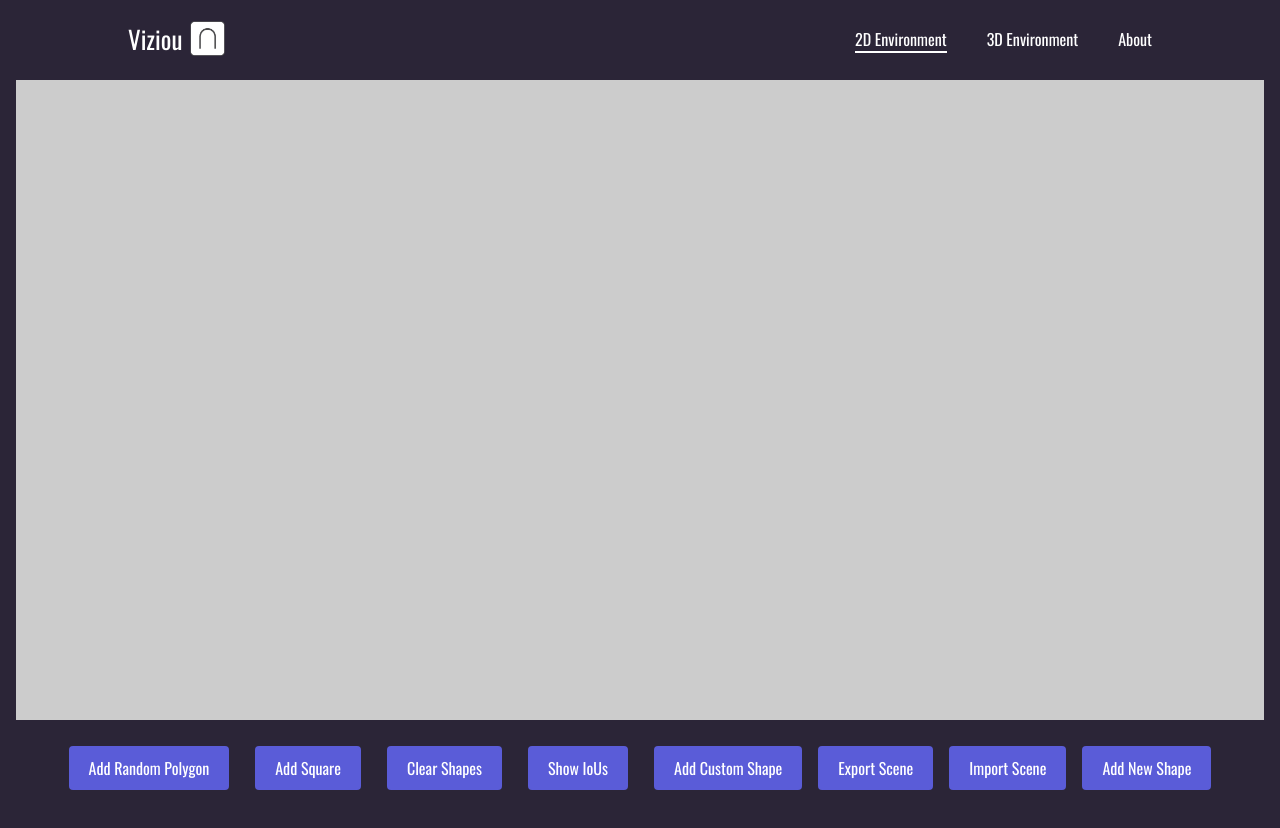
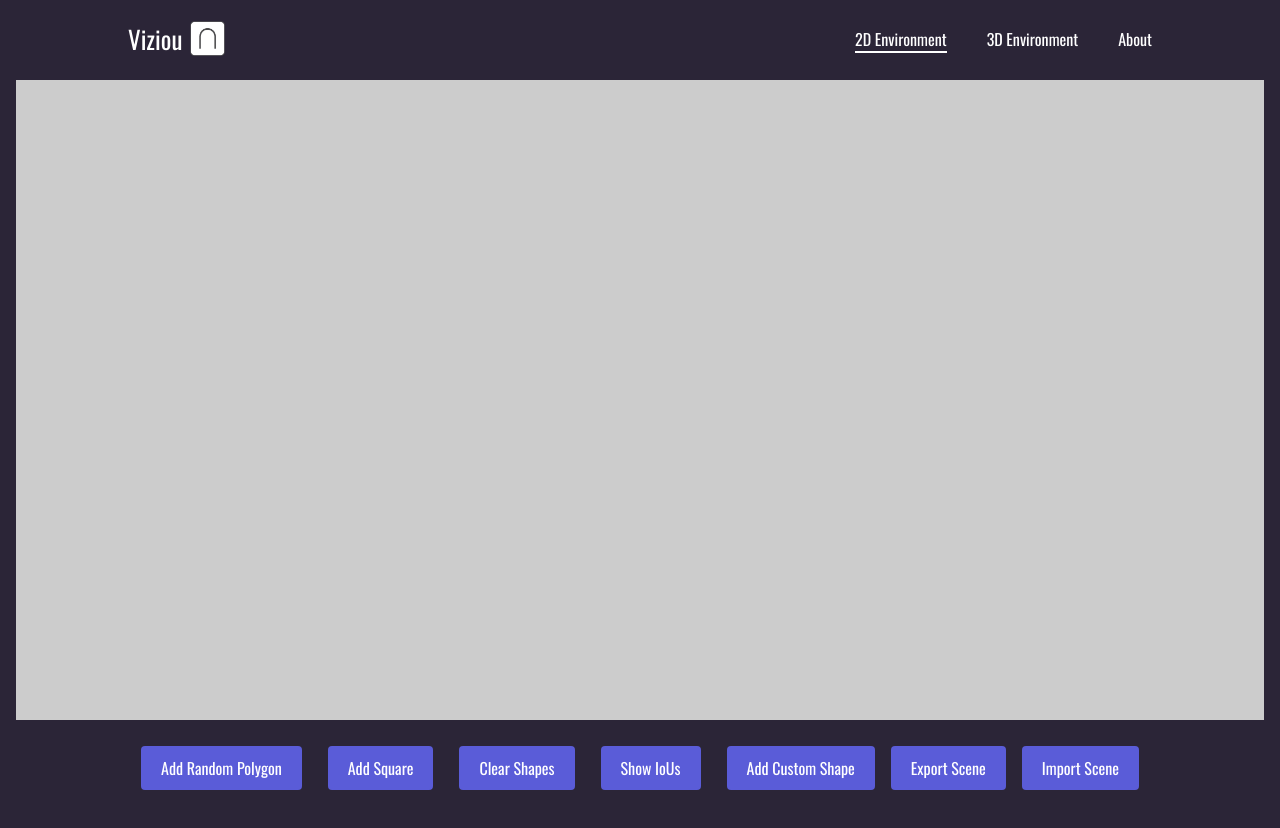
Before and after one commit to viziou/viziou, a React (Vite) app: page /2D-Environment in a window 1280 px wide. Shown: the top 828 px of the page. Built offline with nearby package versions, Linux system fonts and the light colour scheme.

Commit message:
Removed duplicate add shape buttonbutton

```diff
--- a/src/components/Polygon.tsx
+++ b/src/components/Polygon.tsx
@@ -218,7 +218,7 @@ const Polygon = ({ position, geometry, colour, index, selectable }: PolygonProps
     const newTotalRotation = totalRotation + angleDiff;
 
     // Create rotation matrix
-    const rotationMatrix = new THREE.Matrix4().makeRotationZ(newTotalRotation / 330);
+    const rotationMatrix = new THREE.Matrix4().makeRotationZ(newTotalRotation / 270);  // this 270 is magic number that seems to work well
 
     // Apply rotation to geometry
     const newGeometry = geometry.clone().applyMatrix4(rotationMatrix);
--- a/src/pages/TwoDEnv.tsx
+++ b/src/pages/TwoDEnv.tsx
@@ -232,6 +232,7 @@ const TwoDEnv = () => {
             className="twod-button"
             onClick={() => {
               closeOverflowMenu();
+              handleModalOpen();
             }}
           >
             Add Custom Shape
@@ -254,9 +255,6 @@ const TwoDEnv = () => {
           >
             Import Scene
           </button>
-          <button className="twod-button" onClick={handleModalOpen}>
-            Add New Shape
-          </button>
         </div>
       </div>
       <AddPolygonModal
```
